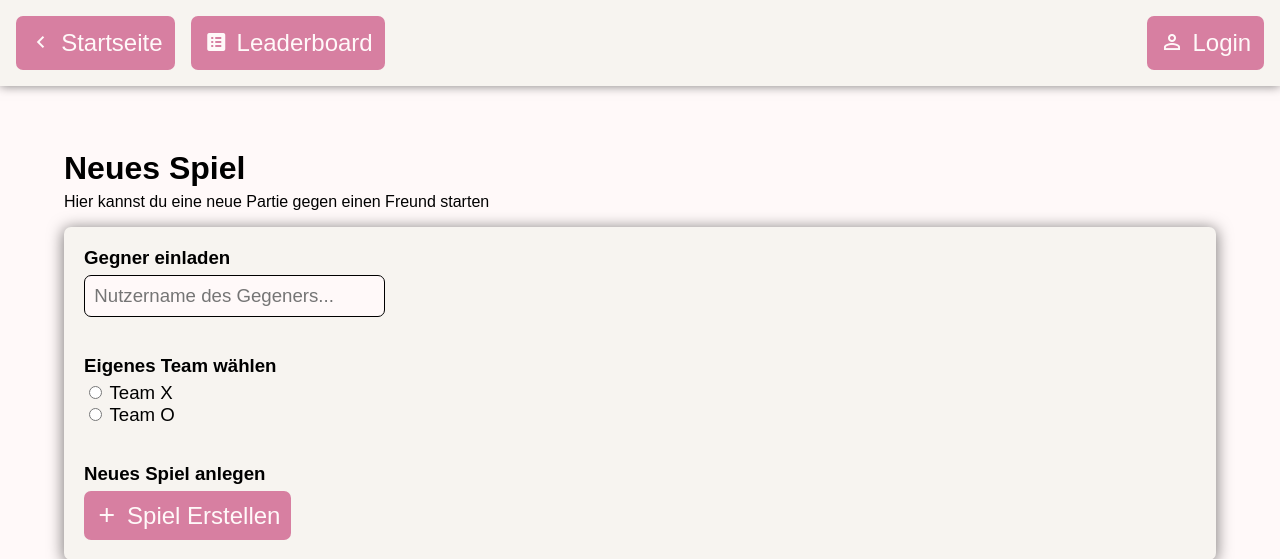
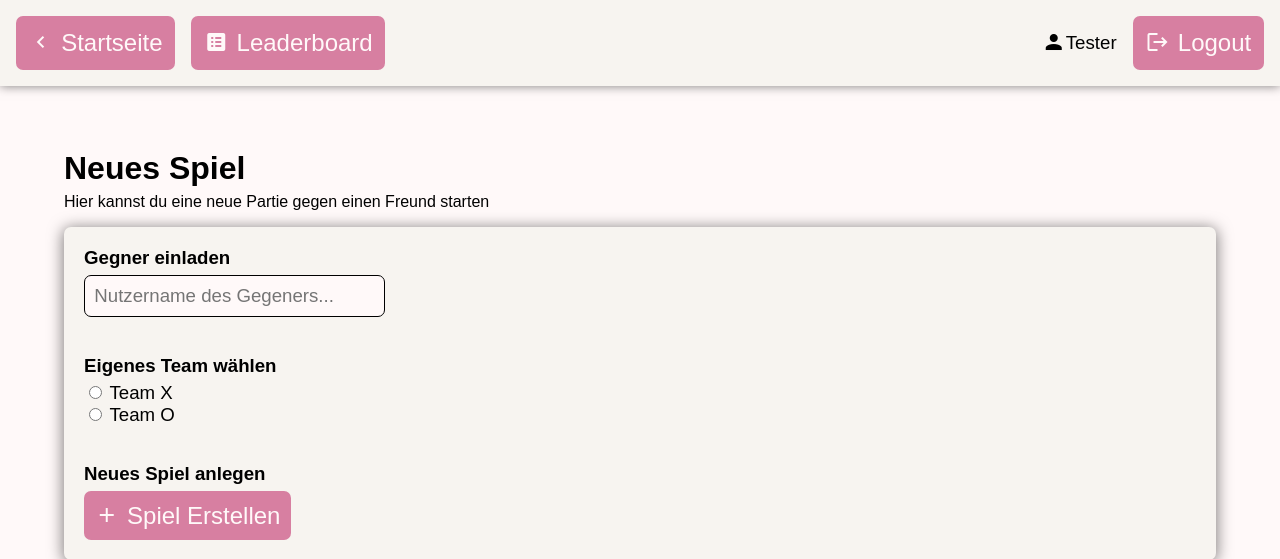
Before and after one commit to Unbekannt28/tic-tac-toe, a Flask app: page /lobby in a window 1280 px wide. Shown: the top 559 px of the page. Run offline with Flask 3, Linux system fonts and the light colour scheme; a user stored in the database is signed in.

Commit message:
Added username display to header

```diff
--- a/static/css/main.css
+++ b/static/css/main.css
@@ -44,6 +44,7 @@ label {
 .header > div {
     display: flex;
     gap: 1em;
+    align-items: center;
 }
 
 .content {
@@ -105,3 +106,16 @@ input[type="text"], input[type="password"] {
     margin-top: 1em;
     margin-bottom: 0;
 }
+
+.username-display {
+    display: flex;
+    align-items: center;
+}
+
+.username-display span {
+    font-size: 18pt;
+}
+.username-display p {
+    font-size: 14pt;
+    margin: 0;
+}
--- a/templates/index.html
+++ b/templates/index.html
@@ -22,8 +22,12 @@
         </div>
         <div class="right-section">
             {% if session["logged_in"] %}
+                <div class="username-display">
+                    <span class="mdi mdi-account"></span>
+                    <p class="username-display">{{session["username"]}}</p>
+                </div>
                 <a href="login/end_session" class="icon-text-button">
-                    <span class="mdi mdi-account"></span>
+                    <span class="mdi mdi-logout"></span>
                     <p>Logout</p>
                 </a>
             {% else %}
--- a/templates/lobby.html
+++ b/templates/lobby.html
@@ -21,10 +21,21 @@
             </a>
         </div>
         <div class="right-section">
-            <a href="login" class="icon-text-button">
-                <span class="mdi mdi-account-outline"></span>
-                <p>Login</p>
-            </a>
+            {% if session["logged_in"] %}
+                <div class="username-display">
+                    <span class="mdi mdi-account"></span>
+                    <p class="username-display">{{session["username"]}}</p>
+                </div>
+                <a href="login/end_session" class="icon-text-button">
+                    <span class="mdi mdi-logout"></span>
+                    <p>Logout</p>
+                </a>
+            {% else %}
+                <a href="login" class="icon-text-button">
+                    <span class="mdi mdi-account-outline"></span>
+                    <p>Login</p>
+                </a>
+            {% endif %}
         </div>
     </div>
     <div class="content">
```
Also changed, not shown: templates/login.html (+15 -4 lines), templates/register.html (+15 -4 lines).
